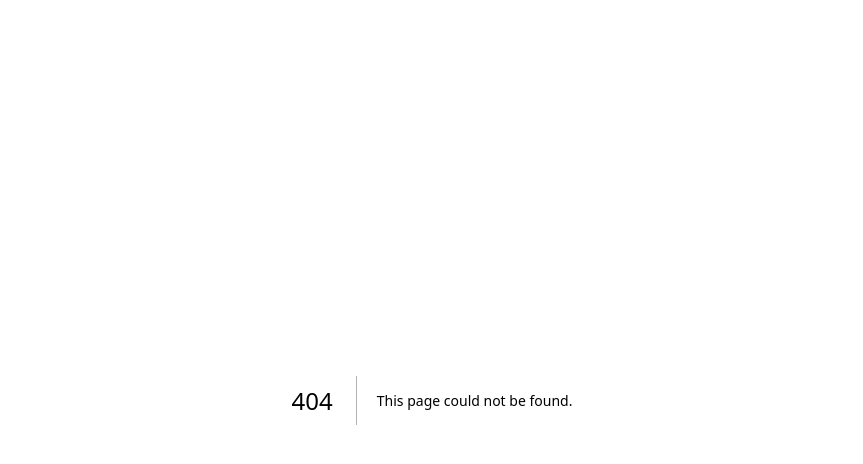
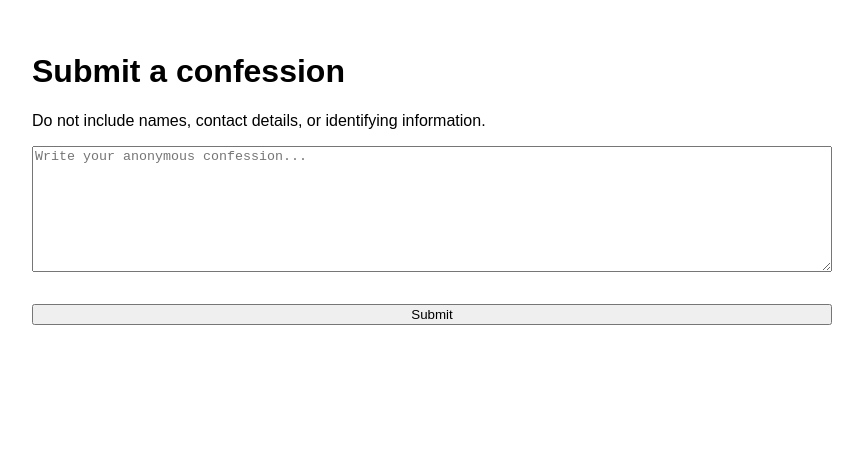
Before and after one commit to SimpleDan/anonymous-confessions, a Next.js app: page /submit in a window 1280 px wide. Before the commit this address had no page. Shown: the top 464 px of the page, without its empty margins (208-1071 px from the left). Built offline with nearby package versions, Linux system fonts and the light colour scheme.

Commit message:
Create page.tsx

```diff
--- /dev/null
+++ b/src/app/submit/page.tsx
@@ -0,0 +1,100 @@
+"use client";
+
+import { useEffect, useRef, useState } from "react";
+
+declare global {
+  interface Window {
+    turnstile?: {
+      render: (
+        container: HTMLElement,
+        options: {
+          sitekey: string;
+          callback?: (token: string) => void;
+        }
+      ) => void;
+    };
+  }
+}
+
+export default function SubmitPage() {
+  const [content, setContent] = useState("");
+  const [token, setToken] = useState("");
+  const [loading, setLoading] = useState(false);
+  const [message, setMessage] = useState("");
+  const widgetRef = useRef<HTMLDivElement | null>(null);
+
+  useEffect(() => {
+    const script = document.createElement("script");
+    script.src = "https://challenges.cloudflare.com/turnstile/v0/api.js";
+    script.async = true;
+    script.defer = true;
+    script.onload = () => {
+      if (window.turnstile && widgetRef.current) {
+        window.turnstile.render(widgetRef.current, {
+          sitekey: process.env.NEXT_PUBLIC_TURNSTILE_SITE_KEY!,
+          callback: (receivedToken: string) => {
+            setToken(receivedToken);
+          },
+        });
+      }
+    };
+    document.body.appendChild(script);
+  }, []);
+
+  async function handleSubmit(e: React.FormEvent) {
+    e.preventDefault();
+    setLoading(true);
+    setMessage("");
+
+    try {
+      const res = await fetch("/api/confessions", {
+        method: "POST",
+        headers: {
+          "Content-Type": "application/json"
+        },
+        body: JSON.stringify({
+          content,
+          turnstileToken: token
+        })
+      });
+
+      const data = await res.json();
+
+      if (!res.ok) {
+        setMessage(data.error || "Submission failed");
+      } else {
+        setMessage(data.message || "Submitted");
+        setContent("");
+      }
+    } catch {
+      setMessage("Something went wrong");
+    } finally {
+      setLoading(false);
+    }
+  }
+
+  return (
+    <main style={{ maxWidth: 800, margin: "0 auto", padding: "2rem" }}>
+      <h1>Submit a confession</h1>
+      <p>Do not include names, contact details, or identifying information.</p>
+
+      <form onSubmit={handleSubmit} style={{ display: "grid", gap: "1rem", marginTop: "1rem" }}>
+        <textarea
+          value={content}
+          onChange={(e) => setContent(e.target.value)}
+          rows={8}
+          maxLength={400}
+          placeholder="Write your anonymous confession..."
+        />
+
+        <div ref={widgetRef} />
+
+        <button type="submit" disabled={loading}>
+          {loading ? "Submitting..." : "Submit"}
+        </button>
+
+        {message && <p>{message}</p>}
+      </form>
+    </main>
+  );
+}
```
